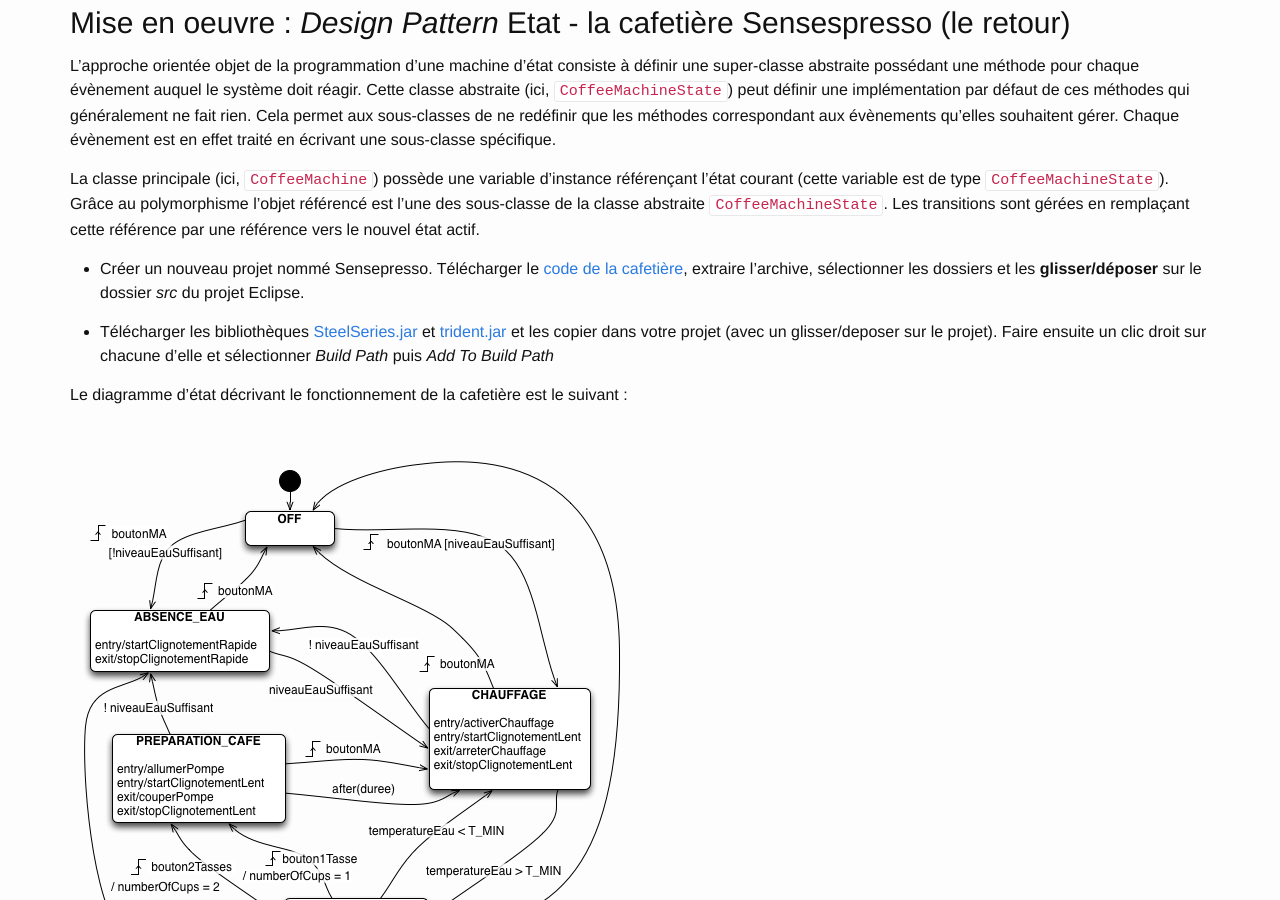
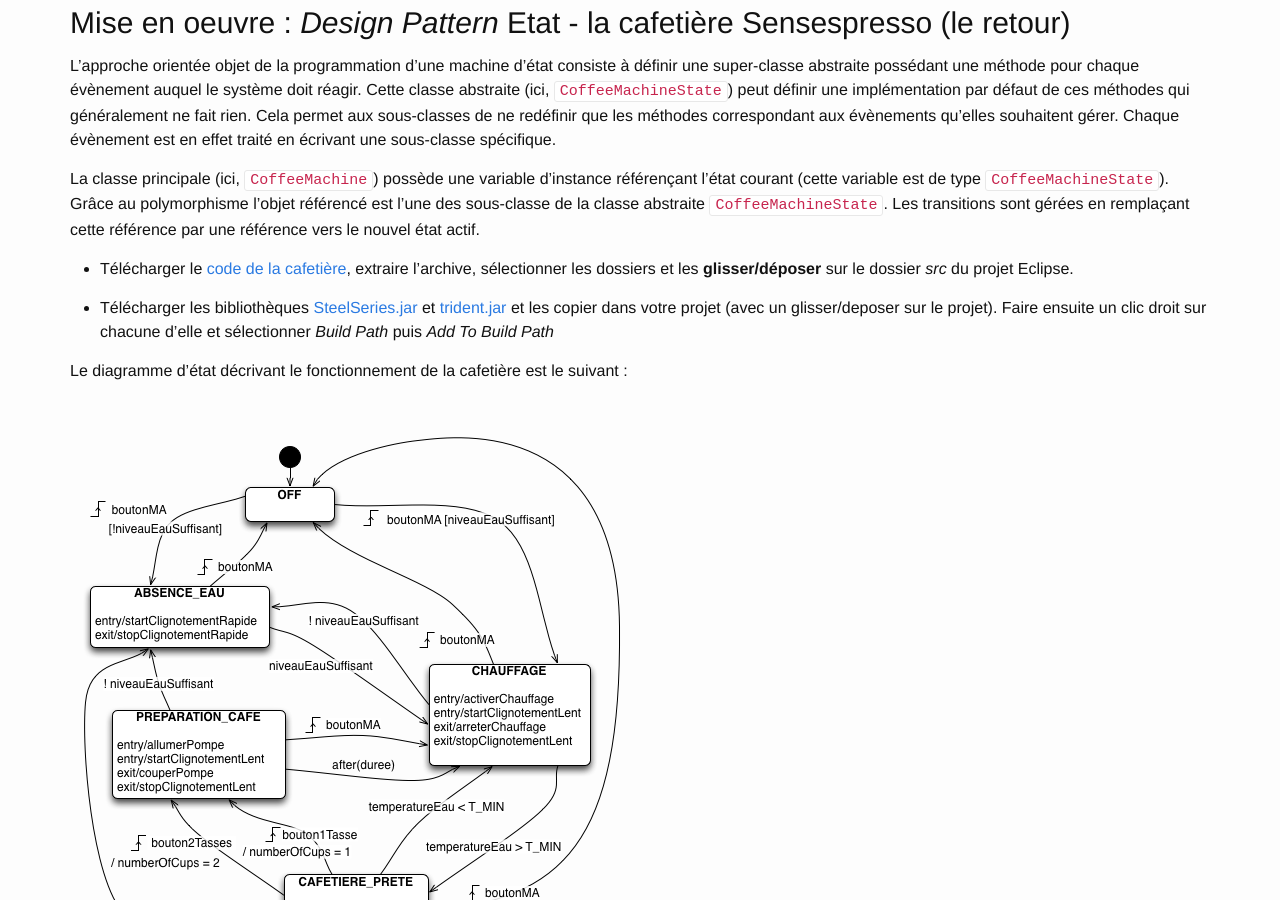
Before and after one commit to geiilyon/geiilyon.github.io, a Jekyll site: the page built from _collection_enonces/tp7.md, in a window 1280 px wide and 900 px high, scrolled down 377 px. Built offline with Jekyll 4.4.1, drawn with Linux system fonts in a browser that asks for light colours; nearby versions of some CDN libraries; library files that are not in the unit come from our copies.

Commit message:
Modif tp cafetiere pour ne pas creer de nouveau projet.

```diff
--- a/_collection_enonces/tp7.md
+++ b/_collection_enonces/tp7.md
@@ -12,7 +12,7 @@ L'approche orientée objet de la programmation d'une machine d'état consiste à
 
 La classe principale (ici, `CoffeeMachine`) possède une variable d'instance référençant l'état courant (cette variable est de type `CoffeeMachineState`). Grâce au polymorphisme l'objet référencé est l'une des sous-classe de la classe abstraite `CoffeeMachineState`. Les transitions sont gérées en remplaçant cette référence par une référence vers le nouvel état actif.
 
-* Créer un nouveau projet nommé Sensepresso. Télécharger le [code de la cafetière](/files/Sensespresso.zip), extraire l'archive, sélectionner les dossiers et les **glisser/déposer** sur le dossier *src* du projet Eclipse.
+* Télécharger le [code de la cafetière](/files/Sensespresso.zip), extraire l'archive, sélectionner les dossiers et les **glisser/déposer** sur le dossier *src* du projet Eclipse.
 
 * Télécharger les bibliothèques [SteelSeries.jar](/files/SteelSeries.jar) et [trident.jar](/files/trident.jar) et les copier dans votre projet (avec un glisser/deposer sur le projet). Faire ensuite un clic droit sur chacune d'elle et sélectionner *Build Path* puis *Add To Build Path*
 
```
Also changed, not shown: 2 other files.
